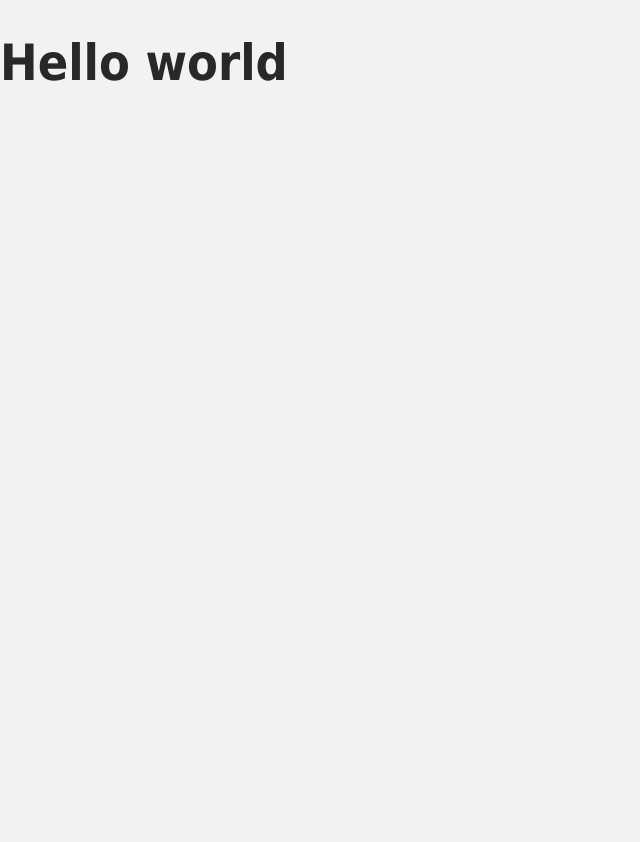
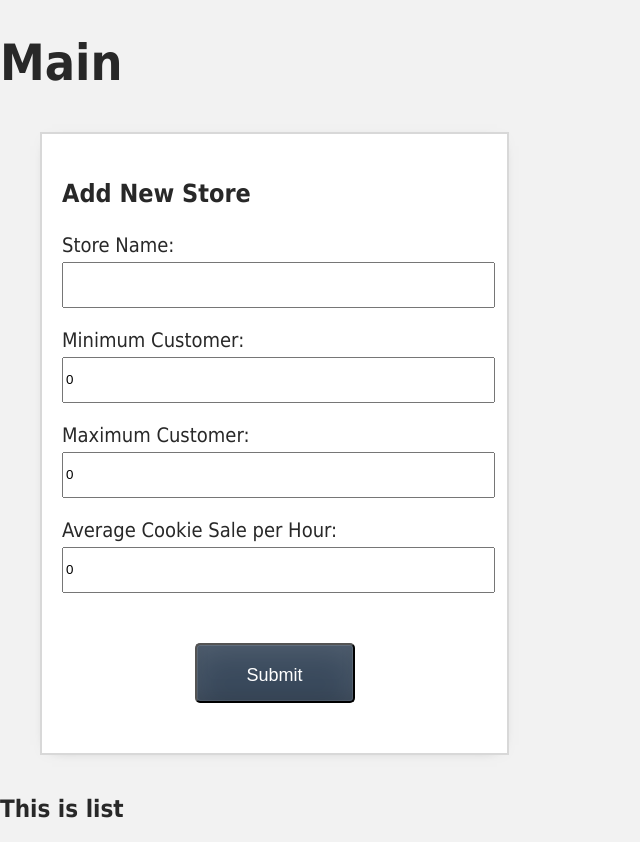
Before and after one commit to davee-401-advanced-javascript/VueSalmonCookie, a plain HTML site: page index.html in a window 1280 px wide. Shown: the whole page, without its empty margins (0-640 px from the left). Before the commit the page ends 800 px from the top, so only its background shows below. Drawn offline with nearby package versions, Linux system fonts and the light colour scheme.

Commit message:
wired emit event

```diff
--- a/components/TableList.js
+++ b/components/TableList.js
@@ -2,7 +2,19 @@ app.component('table-list', {
   template:
   /*html*/
   `
+  <table-form @create-store="addToStore"></table-form>
+
   <h2> This is list </h2>
-  <table-form @create-store="addToList"><table-form>
-  `
+  `,
+  data() {
+    return {
+      stores: []
+    }
+  },
+  methods: {
+    addToStore(store) {
+      console.log('store:', store)
+
+    }
+  }
 })
--- a/index.html
+++ b/index.html
@@ -11,8 +11,8 @@
 <body>
 
   <div id="app">
-    <h1>Hello world</h1>
-
+    <h1>Main</h1>
+    <table-list></table-list>
   </div>
 
 
```
Also changed, not shown: 1 other file.
